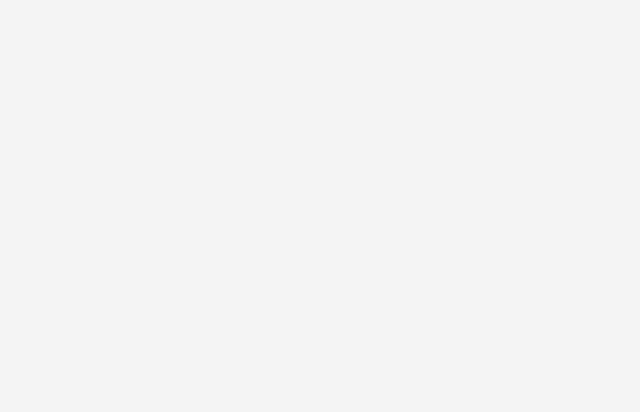
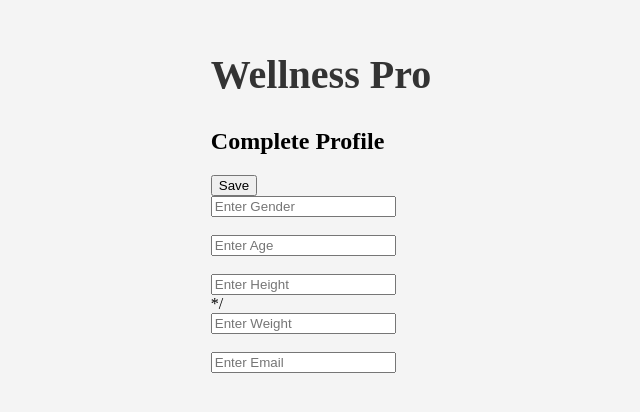
Before and after one commit to ZackAlaoui/COP4331_LargeProject, a React (Vite) app in the folder frontend/: page /completeprofile in a window 1280 px wide. Before the commit this address had no page. Shown: the part 148-560 px from the top of the page, without its empty margins (319-959 px from the left). Built offline with nearby package versions, Linux system fonts and the light colour scheme.

Commit message:
Changed a file named editProfilePage to CompleteProfilePage , and then i changed code in multiple files so that it can say complete profile instead of edit profile so that it looks cleaner

```diff
--- a/frontend/src/App.tsx
+++ b/frontend/src/App.tsx
@@ -4,7 +4,7 @@ import "./App.css";
 import CardPage from "./pages/CardPage.tsx";
 import LoginPage from "./pages/LoginPage.tsx";
 import HomePage from "./pages/HomePage.tsx";
-import EditProfilePage from "./pages/EditProfilePage.tsx";
+import CompleteProfilePage from "./pages/CompleteProfilePage.tsx";
 
 function App() {
   return (
@@ -13,7 +13,7 @@ function App() {
         <Route path="/" element={<LoginPage />} />
         <Route path="cards" element={<CardPage />} />
         <Route path="homepage" element={<HomePage />}></Route>
-        <Route path="editprofile" element={<EditProfilePage />}></Route>
+        <Route path="completeprofile" element={<CompleteProfilePage />}></Route>
       </Routes>
     </Router>
   );
--- a/frontend/src/components/EditProfile.tsx
+++ b/frontend/src/components/CompleteProfile.tsx
@@ -3,7 +3,7 @@ import App from "../App.tsx";
 import axios from "axios";
 // import { useHistory } from "react-router-dom";
 
-function EditProfile() {
+function CompleteProfile() {
   const [age, setAge] = React.useState("");
   const [weight, setWeight] = React.useState("");
   const [height, setHeight] = React.useState("");
@@ -164,4 +164,4 @@ function EditProfile() {
   );
 }
 
-export default EditProfile;
+export default CompleteProfile;
--- a/frontend/src/components/Login.tsx
+++ b/frontend/src/components/Login.tsx
@@ -92,7 +92,7 @@ function Login() {
         };
         localStorage.setItem("user_data", JSON.stringify(user));
         setCreateAccountMessage("Account Created");
-        window.location.href = "/editprofile";
+        window.location.href = "/completeprofile";
       } else {
         setCreateAccountMessage(res.message);
       }
--- /dev/null
+++ b/frontend/src/pages/CompleteProfilePage.tsx
@@ -0,0 +1,13 @@
+import PageTitle from "../components/PageTitle.tsx";
+import CompleteProfile from "../components/CompleteProfile.tsx";
+
+const CompleteProfilePage = () => {
+  return (
+    <div>
+      <PageTitle />
+      <CompleteProfile />
+    </div>
+  );
+};
+
+export default CompleteProfilePage;
--- a/frontend/src/pages/EditProfilePage.tsx
+++ /dev/null
@@ -1,13 +0,0 @@
-import PageTitle from "../components/PageTitle.tsx";
-import EditProfile from "../components/EditProfile.tsx";
-
-const EditProfilePage = () => {
-  return (
-    <div>
-      <PageTitle />
-      <EditProfile />
-    </div>
-  );
-};
-
-export default EditProfilePage;
--- a/frontend/src/pages/HomePage.tsx
+++ b/frontend/src/pages/HomePage.tsx
@@ -8,4 +8,4 @@ const HomePage = () => {
   );
 };
 
-export default Home;
+export default HomePage;
```
Also changed, not shown: frontend/src/components/Home.tsx (+26 -8 lines), 1 other file (tests, documents, lock files or other folders).
